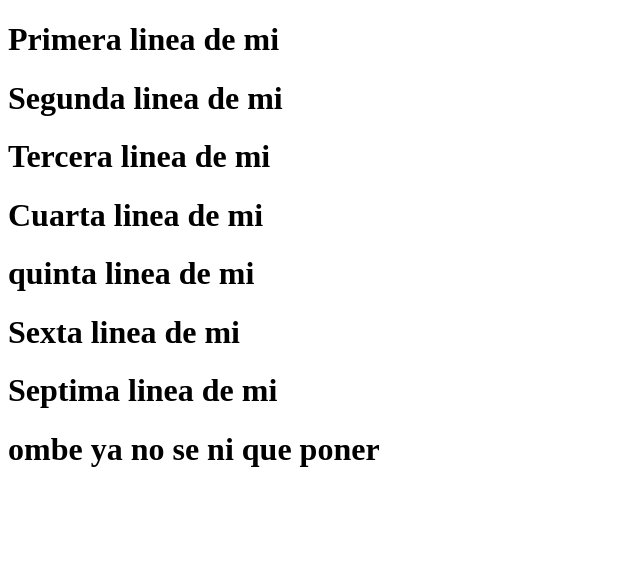
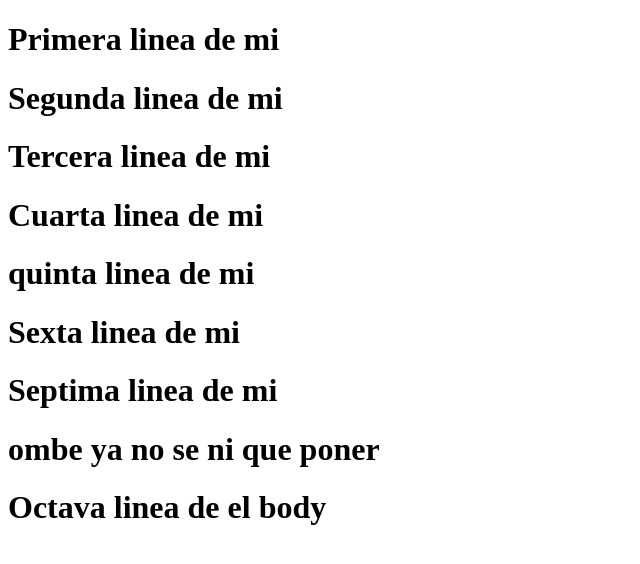
Before and after one commit to tomarioo/clase_git_lunes_tarde, a plain HTML site: page index.html in a window 1280 px wide. Shown: the whole page, without its empty margins (0-640 px from the left). Drawn offline with Linux system fonts and the light colour scheme.

Commit message:
Se agregó otra linea h1 al body y se cambio el titulo

```diff
--- a/index.html
+++ b/index.html
@@ -14,5 +14,7 @@
     <h1>Sexta linea de mi</h1>
     <h1>Septima linea de mi</h1>
     <h1>ombe ya no se ni que poner</h1>
+    <h1>Octava linea de el body</h1>
+
 </body>
 </html>
```
